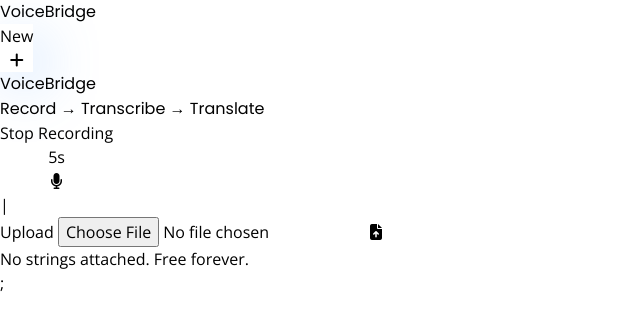
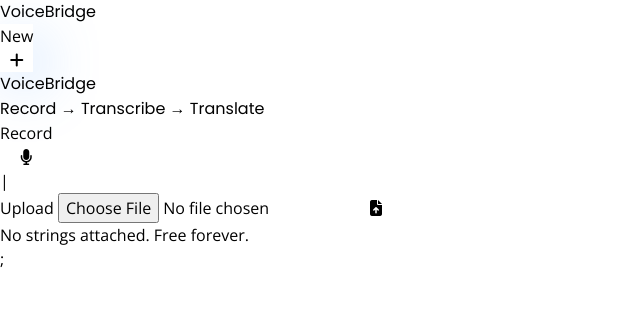
Before and after one commit to shamikaredkar/VoiceBridge, a React (Vite) app: page / in a window 1280 px wide. Shown: the top 330 px of the page, without its empty margins (0-640 px from the left). Built offline with nearby package versions, Linux system fonts and the light colour scheme.

Commit message:
Fixed a bug : Recording duration was running infinitely

```diff
--- a/src/components/Home.jsx
+++ b/src/components/Home.jsx
@@ -1,7 +1,7 @@
 import { React, useState, useEffect, useRef } from "react";
 
 export default function Home({ setFile, setAudioStream }) {
-  const [recordingStatus, setRecordingStatus] = useState("Inactive");
+  const [recordingStatus, setRecordingStatus] = useState("inactive"); // Ensure correct initial state
   const [audioChunks, setAudioChunks] = useState([]);
   const [duration, setDuration] = useState(0);
   const mediaRecorder = useRef(null);
@@ -9,19 +9,21 @@
 
   async function startRecording() {
     let tempStream;
-    console.log("Start Recording");
+    console.log("Start recording");
+
     try {
-      const streamData = navigator.mediaDevices.getUserMedia({
+      const streamData = await navigator.mediaDevices.getUserMedia({
         audio: true,
         video: false,
       });
       tempStream = streamData;
     } catch (err) {
-      console.log(err);
+      console.log(err.message);
       return;
     }
     setRecordingStatus("recording");
 
+    //create new Media recorder instance using the stream
     const media = new MediaRecorder(tempStream, { type: mimeType });
     mediaRecorder.current = media;
 
@@ -41,7 +43,8 @@
 
   async function stopRecording() {
     setRecordingStatus("inactive");
-    console.log(startRecording);
+    console.log("Stop recording");
+
     mediaRecorder.current.stop();
     mediaRecorder.current.onstop = () => {
       const audioBlob = new Blob(audioChunks, { type: mimeType });
@@ -55,9 +58,11 @@
     if (recordingStatus === "inactive") {
       return;
     }
+
     const interval = setInterval(() => {
-      setDuration((current) => current + 1);
+      setDuration((curr) => curr + 1);
     }, 1000);
+
     return () => clearInterval(interval);
   });
 
@@ -81,11 +86,11 @@
             {recordingStatus === "inactive" ? "Record" : "Stop Recording"}
           </p>
           <div className='flex items-center gap-2'>
-            {duration && <p className='text-sm '>{duration}s</p>}
+            {duration > 0 && <p className='text-sm '>{duration}s</p>}
             <i
               className={
                 "fa-solid fa-microphone text-blue-400 duration-200" +
-                (recordingStatus === "recording" ? "text-rose-300" : "")
+                (recordingStatus === "recording" ? " text-rose-300" : "")
               }
             ></i>
           </div>
```
